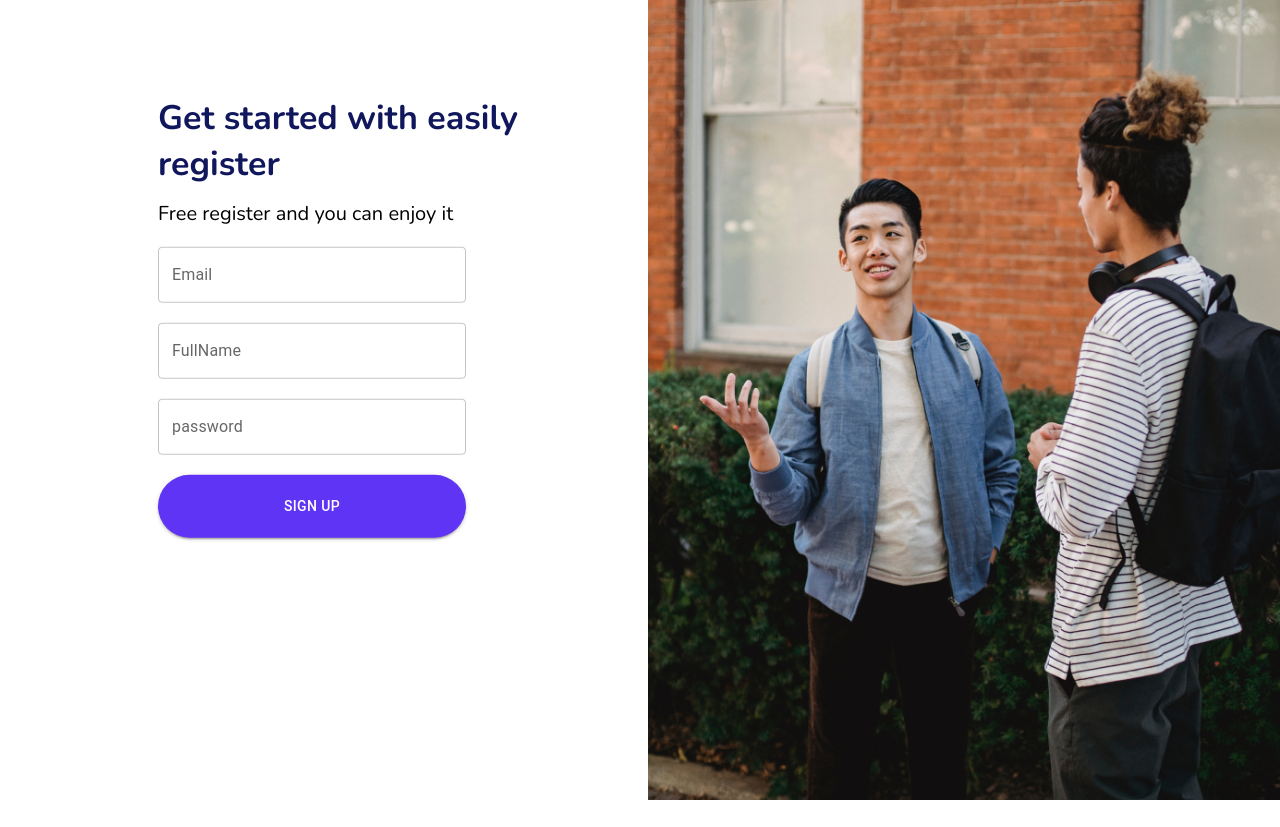
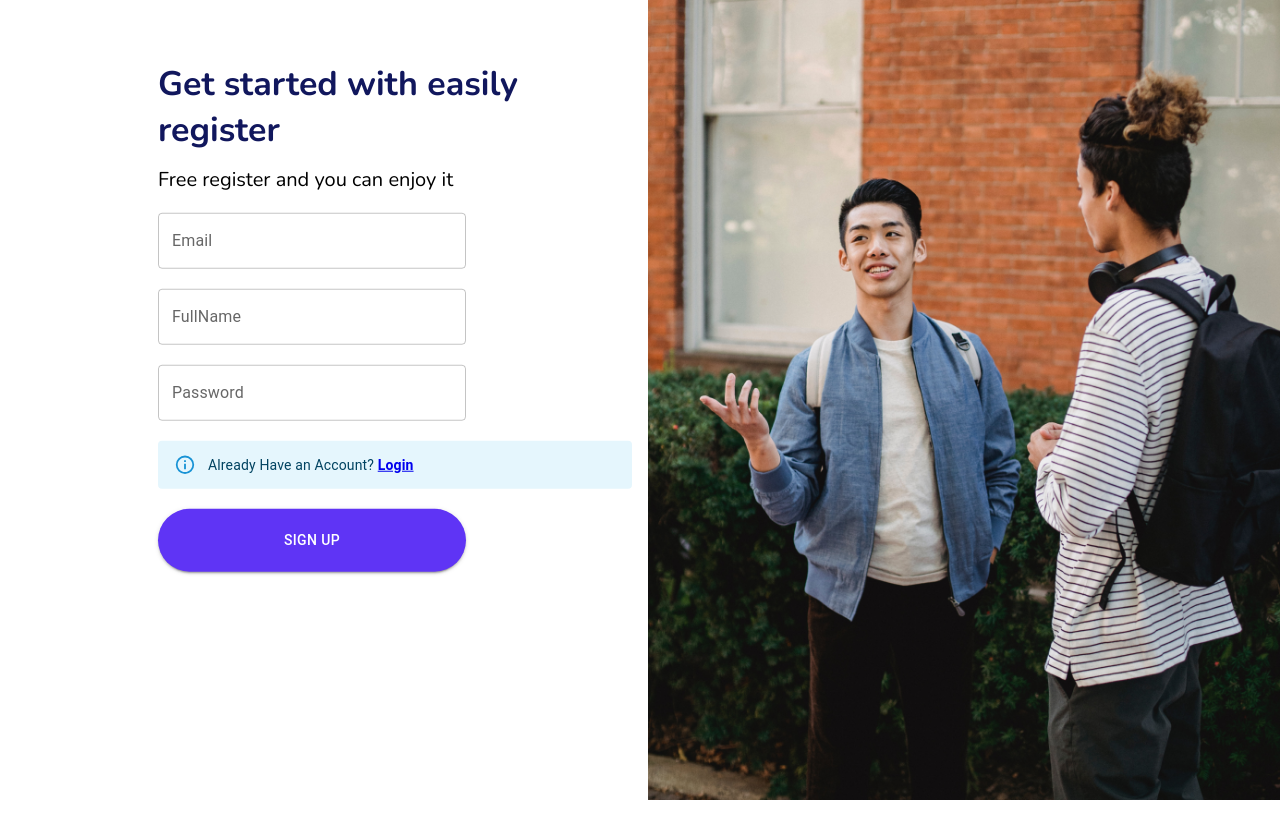
Before and after one commit to urme-akter/bachal, a React (Vite) app: page / in a window 1280 px wide. Before the commit the page ends 804 px from the top, so only its background shows below. Built offline with nearby package versions, Linux system fonts and the light colour scheme.

Commit message:
email, password and google login  authentication with firebase

```diff
--- a/package.json
+++ b/package.json
@@ -13,6 +13,7 @@
     "@emotion/react": "^11.11.0",
     "@emotion/styled": "^11.11.0",
     "@mui/material": "^5.13.3",
+    "firebase": "^9.22.1",
     "react": "^18.2.0",
     "react-dom": "^18.2.0",
     "react-router-dom": "^6.11.2"
--- /dev/null
+++ b/src/firebaseConfig.jsx
@@ -0,0 +1,19 @@
+// Import the functions you need from the SDKs you need
+import { initializeApp } from "firebase/app";
+// TODO: Add SDKs for Firebase products that you want to use
+// https://firebase.google.com/docs/web/setup#available-libraries
+
+// Your web app's Firebase configuration
+const firebaseConfig = {
+  apiKey: "AIzaSyABJ5pBnZds-Xa34yLLG3lv6AKe6pDfuI4",
+  authDomain: "bachal-95cd3.firebaseapp.com",
+  projectId: "bachal-95cd3",
+  storageBucket: "bachal-95cd3.appspot.com",
+  messagingSenderId: "234341027294",
+  appId: "1:234341027294:web:7942d3ae66d13e34af614f",
+};
+
+// Initialize Firebase
+const app = initializeApp(firebaseConfig);
+
+export default firebaseConfig;
--- a/src/index.css
+++ b/src/index.css
@@ -40,6 +40,7 @@
 }
 .googlepic {
   margin-top: 29px;
+  cursor: pointer;
 }
 
 .loginput {
@@ -67,3 +68,10 @@
 .regibtn .css-sghohy-MuiButtonBase-root-MuiButton-root:hover {
   background-color: #11175d !important;
 }
+.loader {
+  margin-top: 30px;
+  margin-left: 150px;
+}
+.css-1fuz9qr-MuiPaper-root-MuiAlert-root {
+  width: 60%;
+}
--- a/src/main.jsx
+++ b/src/main.jsx
@@ -2,6 +2,7 @@ import React from "react";
 import ReactDOM from "react-dom/client";
 import App from "./App.jsx";
 import "./index.css";
+import firebaseConfig from "./firebaseConfig.jsx";
 
 ReactDOM.createRoot(document.getElementById("root")).render(
   <React.StrictMode>
--- a/src/pages/Login.jsx
+++ b/src/pages/Login.jsx
@@ -1,10 +1,63 @@
-import React from "react";
-import { Grid, TextField, Button } from "@mui/material";
+import React, { useState } from "react";
+import {
+  Grid,
+  TextField,
+  Button,
+  CircularProgress,
+  Alert,
+} from "@mui/material";
 import loginimg from "../assets/loginimg.png";
 import Heading from "../components/Heading";
 import googleimg from "../assets/googleimg.png";
+import {
+  getAuth,
+  signInWithEmailAndPassword,
+  GoogleAuthProvider,
+  signInWithPopup,
+} from "firebase/auth";
+import { Link } from "react-router-dom";
+
+let initialvalues = {
+  email: "",
+  password: "",
+  CircularProgress: false,
+};
 
 const Login = () => {
+  const auth = getAuth();
+  const provider = new GoogleAuthProvider();
+  let [values, setValues] = useState(initialvalues);
+  let handleValues = (e) => {
+    setValues({
+      ...values,
+      [e.target.name]: e.target.value,
+    });
+    // console.log(values);
+  };
+
+  let handleSubmit = () => {
+    let { email, fullName, password } = values;
+    setValues({
+      ...values,
+      CircularProgress: true,
+    });
+
+    signInWithEmailAndPassword(auth, email, password).then((user) => {
+      setValues({
+        email: "",
+        password: "",
+        CircularProgress: false,
+      });
+      console.log(user);
+    });
+  };
+
+  let handlegooglelogin = () => {
+    signInWithPopup(auth, provider).then((result) => {
+      console.log(result);
+    });
+  };
+
   return (
     <>
       <Grid container spacing={2}>
@@ -12,10 +65,17 @@ const Login = () => {
           <div className="regContainer">
             <Heading className="header" tittle="Login to your account!" />
 
-            <img className="googlepic" src={googleimg} />
+            <img
+              onClick={handlegooglelogin}
+              className="googlepic"
+              src={googleimg}
+            />
 
             <div className="loginput">
               <TextField
+                value={values.email}
+                onChange={handleValues}
+                name="email"
                 id="standard-basic"
                 label="Email Address"
                 variant="standard"
@@ -24,14 +84,31 @@ const Login = () => {
 
             <div className="loginput">
               <TextField
+                value={values.password}
+                onChange={handleValues}
+                name="password"
                 id="standard-basic"
                 label="Password"
                 variant="standard"
                 type="password"
               />
             </div>
+            <Alert severity="info" style={{ marginBottom: "20px" }}>
+              Don't Have an Account?
+              <strong>
+                <Link to="/">Registration</Link>
+              </strong>
+            </Alert>
             <div className="loginbtn">
-              <Button variant="contained">Login to Continue</Button>
+              {values.CircularProgress ? (
+                <div className="loader">
+                  <CircularProgress disableShrink />
+                </div>
+              ) : (
+                <Button onClick={handleSubmit} variant="contained">
+                  Login to Continue
+                </Button>
+              )}
             </div>
           </div>
         </Grid>
--- a/src/pages/Registration.jsx
+++ b/src/pages/Registration.jsx
@@ -1,9 +1,63 @@
-import React from "react";
-import { Grid, TextField, Button } from "@mui/material";
+import React, { useState } from "react";
+import {
+  Grid,
+  TextField,
+  Button,
+  CircularProgress,
+  Alert,
+} from "@mui/material";
 import regimg from "../assets/regimg.png";
 import Heading from "../components/Heading";
+import {
+  getAuth,
+  createUserWithEmailAndPassword,
+  sendEmailVerification,
+} from "firebase/auth";
+import { useNavigate, Link } from "react-router-dom";
+
+let initialvalues = {
+  email: "",
+  fullName: "",
+  password: "",
+  CircularProgress: false,
+};
 
 const Registration = () => {
+  const auth = getAuth();
+  let navigate = useNavigate();
+
+  let [values, setValues] = useState(initialvalues);
+  let handleValues = (e) => {
+    setValues({
+      ...values,
+      [e.target.name]: e.target.value,
+    });
+    // console.log(values);
+  };
+
+  let handleSubmit = () => {
+    let { email, fullName, password } = values;
+    setValues({
+      ...values,
+      CircularProgress: true,
+    });
+
+    createUserWithEmailAndPassword(auth, email, password).then((user) => {
+      // console.log(user);
+      sendEmailVerification(auth.currentUser).then(() => {
+        // console.log("email send");
+      });
+      setValues({
+        email: "",
+        fullName: "",
+        password: "",
+        CircularProgress: false,
+      });
+
+      navigate("/login");
+    });
+  };
+
   return (
     <>
       <Grid container spacing={2}>
@@ -15,10 +69,20 @@ const Registration = () => {
             />
             <p className="para">Free register and you can enjoy it</p>
             <div className="reginput">
-              <TextField id="outlined-basic" label="Email" variant="outlined" />
+              <TextField
+                value={values.email}
+                onChange={handleValues}
+                name="email"
+                id="outlined-basic"
+                label="Email"
+                variant="outlined"
+              />
             </div>
             <div className="reginput">
               <TextField
+                value={values.fullName}
+                onChange={handleValues}
+                name="fullName"
                 id="outlined-basic"
                 label="FullName"
                 variant="outlined"
@@ -26,14 +90,31 @@ const Registration = () => {
             </div>
             <div className="reginput">
               <TextField
+                value={values.password}
+                onChange={handleValues}
+                name="password"
                 id="outlined-basic"
-                label="password"
+                label="Password"
                 variant="outlined"
                 type="password"
               />
             </div>
+            <Alert severity="info" style={{ marginBottom: "20px" }}>
+              Already Have an Account?{" "}
+              <strong>
+                <Link to="/login">Login</Link>
+              </strong>
+            </Alert>
             <div className="regibtn">
-              <Button variant="contained">Sign up</Button>
+              {values.CircularProgress ? (
+                <div className="loader">
+                  <CircularProgress disableShrink />
+                </div>
+              ) : (
+                <Button onClick={handleSubmit} variant="contained">
+                  Sign up
+                </Button>
+              )}
             </div>
           </div>
         </Grid>
```
Also changed, not shown: 1 other file (tests, documents, lock files or other folders).
